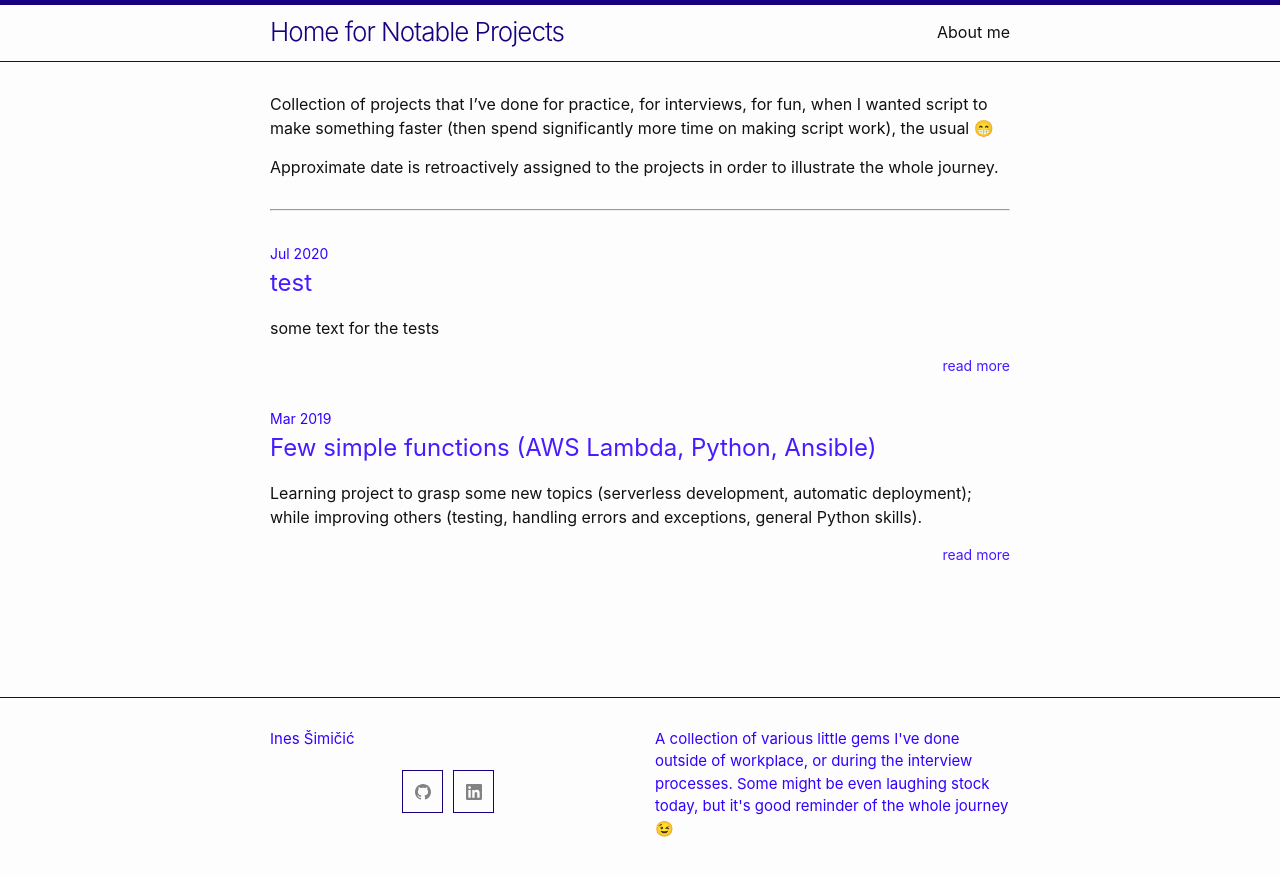
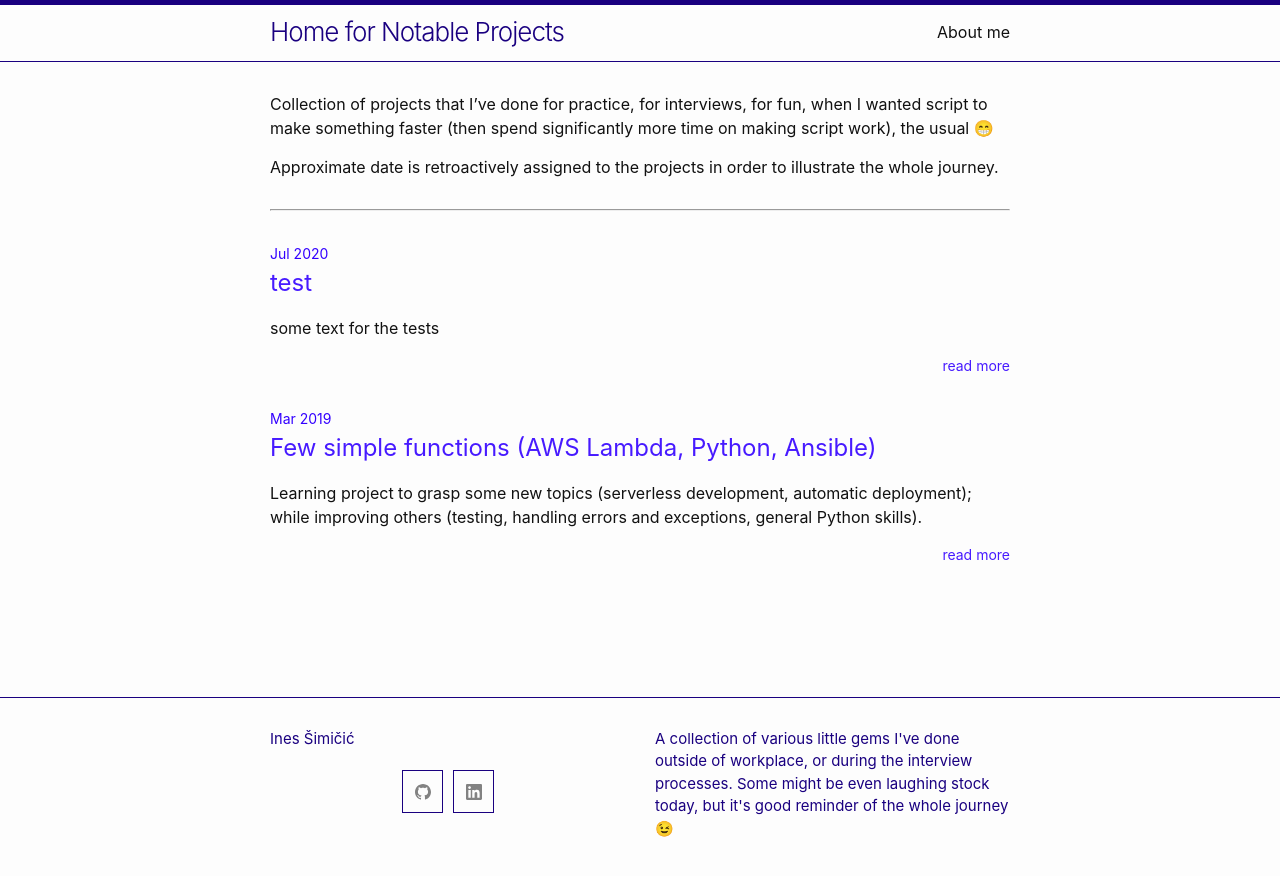
Before and after one commit to inesucrvenom/inesucrvenom.github.io, a Jekyll site: the page built from index.md, in a window 1280 px wide. Shown: the top 876 px of the page. Built offline with Jekyll 4.4.1, drawn with Linux system fonts in a browser that asks for light colours; emoji names are drawn with the system emoji font; the list of posts is cut into pages by our own code.

Commit message:
set footer color to site title color

```diff
--- a/_sass/minima/_layout.scss
+++ b/_sass/minima/_layout.scss
@@ -144,7 +144,7 @@
 .footer-col-wrapper,
 .social-links {
   @include relative-font-size(0.9375);
-  color: $brand-color;
+  color: $site-title-color;
 }
 
 .footer-col {
```
